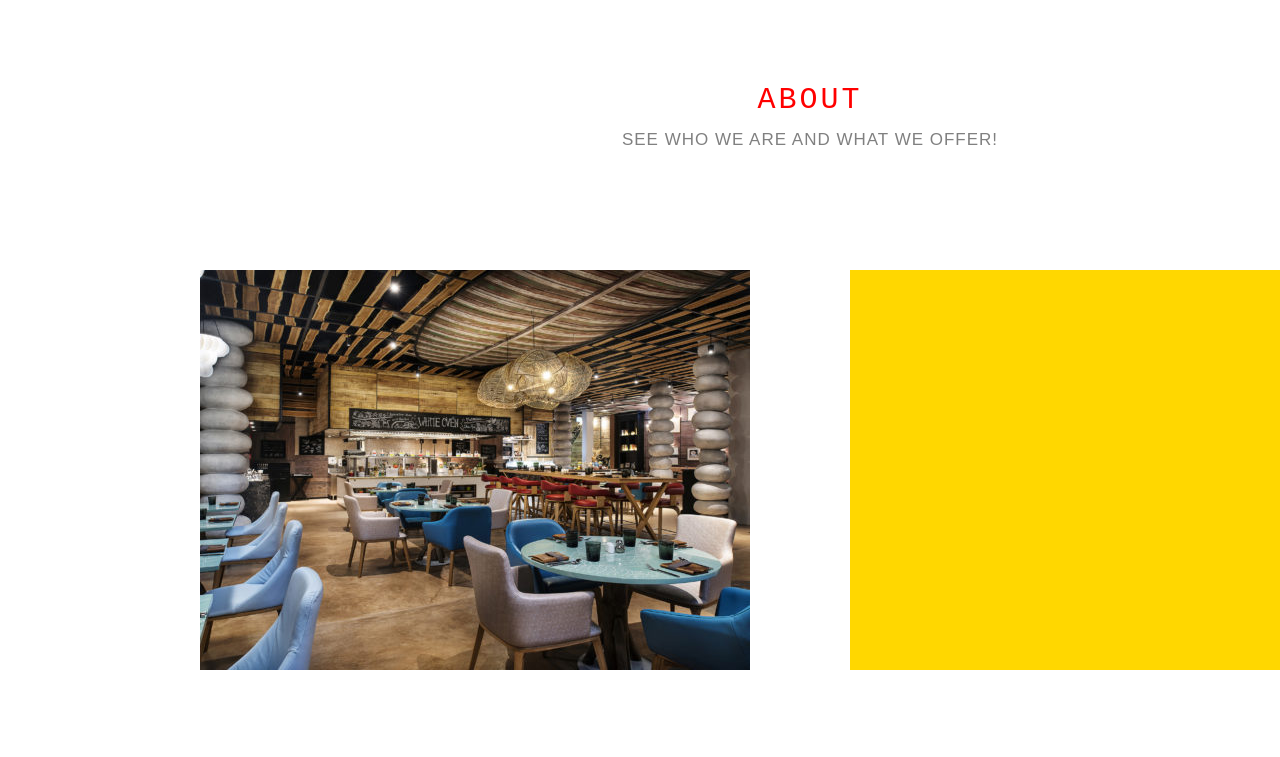
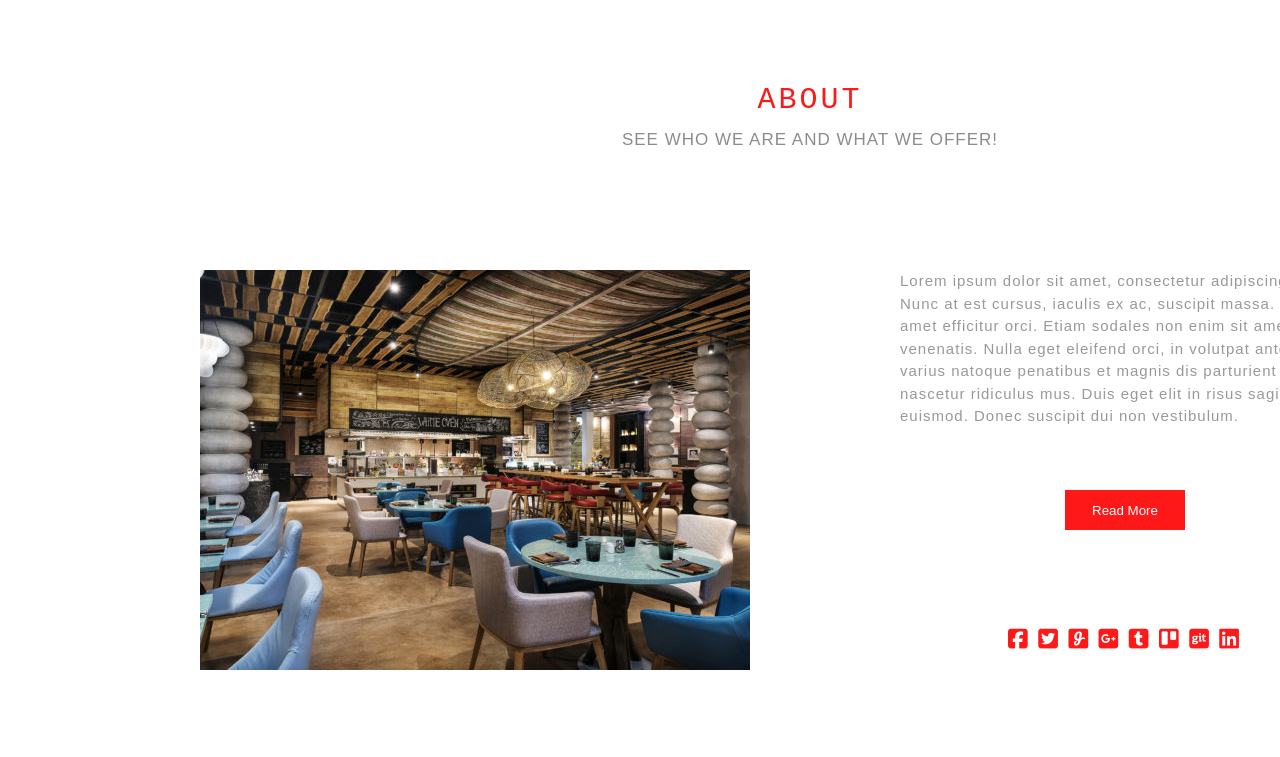
Before and after one commit to Bojan9/Baking-Bread, a website: page src/html/index.html in a window 1280 px wide. Shown: the top 757 px of the page. Drawn offline with nearby package versions, Linux system fonts and the light colour scheme.

Commit message:
zavrseno e about, samo uste nad buttonot crtata neznam kako da ja napravam.

```diff
--- a/src/html/index.html
+++ b/src/html/index.html
@@ -4,6 +4,7 @@
 
 <head>
 
+    <script src="https://use.fontawesome.com/7c170cd744.js"></script>
     <script src="https://code.jquery.com/jquery-3.2.1.js" integrity="sha256-DZAnKJ/6XZ9si04Hgrsxu/8s717jcIzLy3oi35EouyE=" crossorigin="anonymous"></script>
 
     <title>Restorant</title>
@@ -47,7 +48,7 @@
         <div class="header">
             <div class="header__title">
                 <h1 style="color: red; font-size: 30px; font-family: monospace; letter-spacing: 3px;">ABOUT</h1><br>
-                <h3 style="color: grey; font-size: 17px; font-family: sans-serif; letter-spacing: 1px;" >SEE WHO WE ARE AND WHAT WE OFFER!</h3>
+                <h3 style="color: grey; font-size: 17px; font-family: sans-serif; letter-spacing: 1px;">SEE WHO WE ARE AND WHAT WE OFFER!</h3>
             </div>
         </div>
         <div class="main">
@@ -55,6 +56,20 @@
                 <img src="../img/White-Oven-SO-Sofitel-Hua-Hin-1-S-550x400.jpg">
             </div>
             <div class="main__containerText">
+                <div class="paragraph">Lorem ipsum dolor sit amet, consectetur adipiscing elit. Nunc at est cursus, iaculis ex ac, suscipit massa. Etiam sit amet efficitur orci. Etiam sodales non enim sit amet venenatis. Nulla eget eleifend orci, in volutpat ante. Orci varius natoque penatibus et magnis dis parturient montes, nascetur ridiculus mus. Duis eget elit in risus sagittis euismod. Donec suscipit dui non vestibulum.</div>
+                <div class="button">
+                    <button class="readMore">Read More</button>
+                </div>
+                <div class="icon">
+                    <i class="fa fa-facebook-square fa-lg"></i>
+                    <i class="fa fa-twitter-square fa-lg"></i>
+                    <i class="fa fa-glide   fa-lg"></i>
+                    <i class="fa fa-google-plus-square fa-lg"></i>
+                    <i class="fa fa-tumblr-square fa-lg"></i>
+                    <i class="fa fa-trello fa-lg"></i>
+                    <i class="fa fa-git-square fa-lg"></i>
+                    <i class="fa fa-linkedin-square fa-lg"></i>
+                </div>
             </div>
         </div>
         <div class="footer">
--- a/src/sass/square.scss
+++ b/src/sass/square.scss
@@ -17,6 +17,7 @@
         margin-top: 85px;
         background-color: white;
         text-align: center;
+        opacity: 0.9;
     }
 }
 
@@ -38,7 +39,52 @@
         float: left;
         margin-left: 50px;
         margin-right: 200px;
-        background-color: gold;
+        background-color: white;
+    }
+    .paragraph {
+        width: 450px;
+        height: 180px;
+        float: left;
+        background-color: white;
+        margin-left: 50px;
+        margin-right: 50px;
+        font-family: sans-serif;
+        font-size: 15px;
+        color: grey;
+        letter-spacing: 1px;
+        line-height: 1.5;
+        opacity: 0.8;
+    }
+    .button {
+        width: 550px;
+        height: 120px;
+        float: left;
+        background-color: white;
+    }
+    .icon {
+        width: 550px;
+        height: 40px;
+        float: left;
+        background-color: white;
+        text-align: center;
+        color: red;
+        margin-top: 60px;
+        letter-spacing: 3px;
+        font-size: 18px;
+        opacity: 0.9;
+    }
+    .readMore{
+        width: 120px;
+        height: 40px;
+        float: left;
+        background-color: red;
+        color: white;
+        font-family: sans-serif;
+        border: none;
+        cursor: pointer;
+        margin-left: 215px;
+        margin-top: 40px;
+        opacity: 0.9;
     }
 }
 
```
Also changed, not shown: src/sass/square.css.
